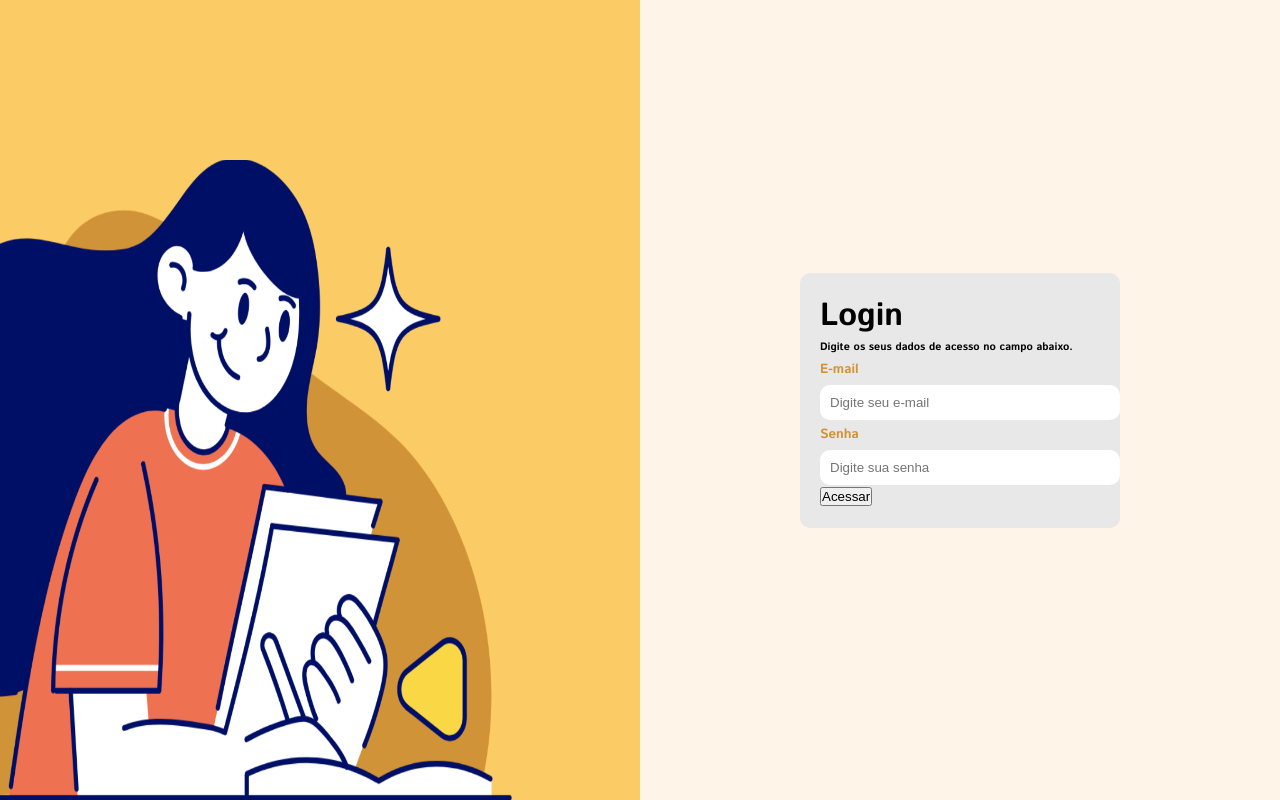
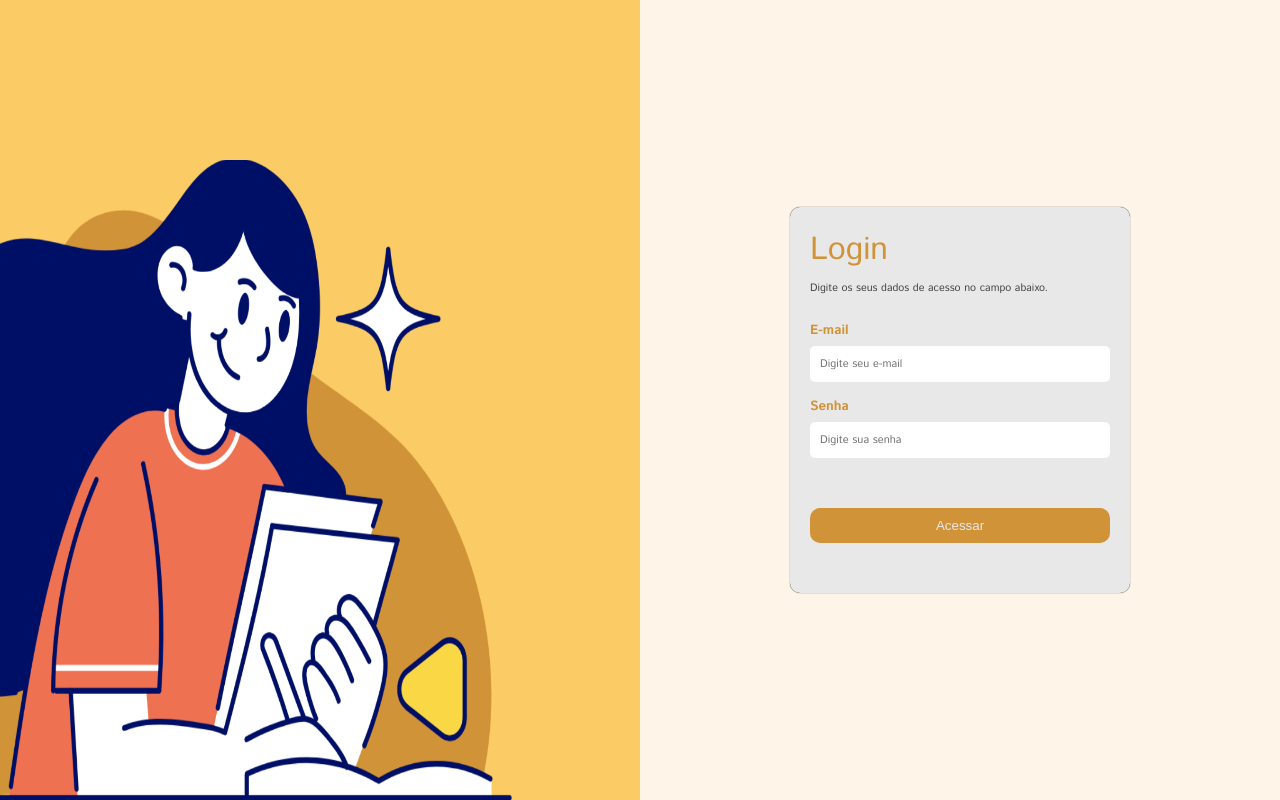
Before and after one commit to K3rllon/Studyhub, a PHP site: page /login.html in a window 1280 px wide. Run offline with PHP 8.4, Linux system fonts and the light colour scheme.

Commit message:
Desing Login quase finalizado
Ajustei as fontes, coloquei sombra, espaçamento entre os elementos e ajustei e coloquei animação no input(submit)

```diff
--- a/trabalho_crud/login.html
+++ b/trabalho_crud/login.html
@@ -14,8 +14,10 @@
         <div id="ladoesquerdo">
             <img src="assets/imagem.logo.png" alt="Imagem Login" id="imagemlogin">
         </div>
+
         <div id="ladodireito">
             <div id="caixalogin">
+                <form action="login-usuario" method="post">
                     <h1 id="titulologin">Login</h1>
                     <h6 id="subtitulo">Digite os seus dados de acesso no campo abaixo.</h6>
                     <h5 class="tituloinput">E-mail</h5>
@@ -23,6 +25,7 @@
                     <h5 class="tituloinput">Senha</h5>
                     <input type="password" name="sneha" id="senha" placeholder="Digite sua senha" class="input">
                     <input type="submit" value="Acessar" id="botao">
+                </form>
             </div>
         </div>
     </div>
--- a/trabalho_crud/style.css
+++ b/trabalho_crud/style.css
@@ -34,29 +34,57 @@
 
 #caixalogin {
     background-color: #E8E8E8;
-    width: 50%;
+    width: 340px;
     padding: 20px;
     font-family: 'Istok Web';
     border-radius: 10px;
+    box-shadow: 0px 0px 1px 0px black;
 }
 
 #titulologin{
+    font-weight: 500;
+    color: #D19338;
+    margin-bottom: 7px;
 
 }
 
 #subtitulo{
-
+    font-weight: 500;
+    margin-bottom: 20px;
+    opacity: 0.7;
 }
 
 .tituloinput{
     line-height: 30px;
     color: #D19338;
     font-family: 'Istok Web', sans-serif;
+    font-weight: 800;
 }
 
 .input{
     border: none;
+    border-radius: 5px;
+    padding: 10px;
+    width: 300px;
+    font-size: 11px;
+    margin-bottom: 10px;
+    font-family: 'Istok Web', sans-serif;
+    font-weight: 100;
+}
+
+#botao{
+    border: none;
+    background-color: #D19338;
+    color: #E8E8E8;
+    margin-top: 40px;
     border-radius: 10px;
     padding: 10px;
     width: 300px;
+    cursor: pointer;
+    transition: all 0.9s ease;
+    margin-bottom: 30px;
 }
+
+#botao:hover{
+    transform: scale(0.95);
+}
```
Also changed, not shown: trabalho_crud/assets/logo.png (added), trabalho_crud/assets/portaDeSaidaLogin.png (added). Lines whose indentation alone changed are shown as unchanged.
